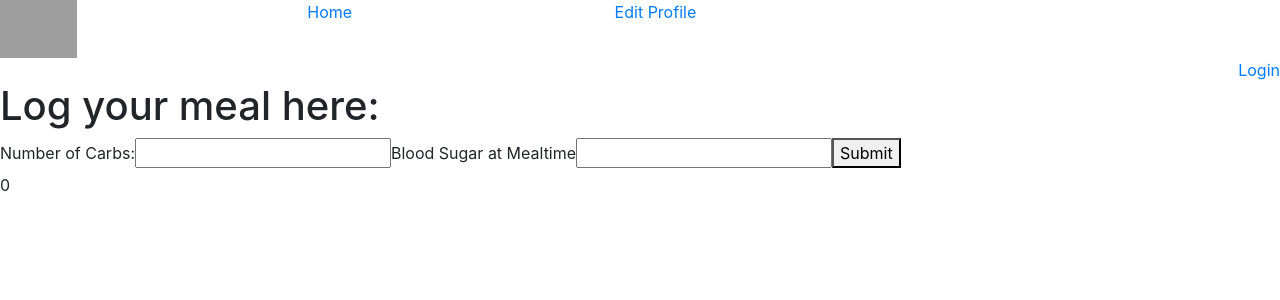
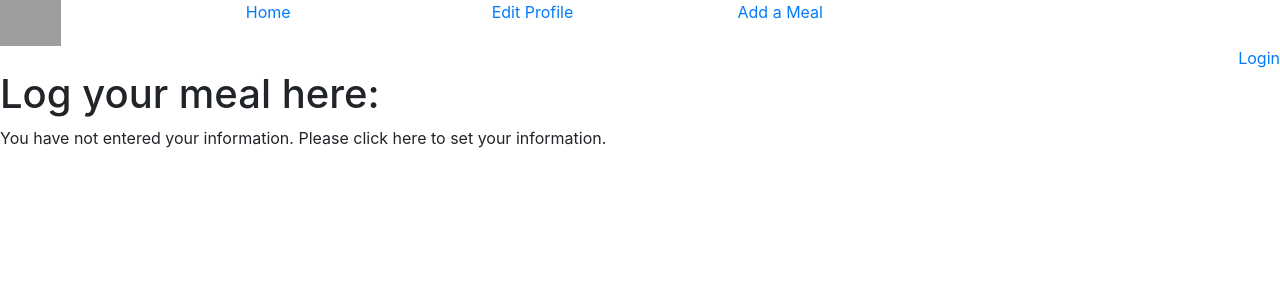
Before and after one commit to samhaile7/SugarSync_Insulin_Tracker_Application, a Vue app in the folder vue/: page /meal in a window 1280 px wide. Shown: the top 300 px of the page. Built offline with nearby package versions, Linux system fonts and the light colour scheme; grey boxes are pictures that could not be loaded.

Commit message:
pushing vue

```diff
--- a/vue/src/components/LoginBox.vue
+++ b/vue/src/components/LoginBox.vue
@@ -46,7 +46,7 @@ export default {
           if (response.status == 200) {
             this.$store.commit("SET_AUTH_TOKEN", response.data.token);
             this.$store.commit("SET_USER", response.data.user);
-            this.$router.push("/");
+            this.$router.push('/userinput');
           }
         })
         .catch(error => {
--- a/vue/src/components/MealLog.vue
+++ b/vue/src/components/MealLog.vue
@@ -2,18 +2,24 @@
   <div>
       <h1>Log your meal here:</h1>
 
-    <form action="" v-on:submit.prevent="postMealToServer()">
+    <form v-show="$store.state.userInputSuccess != false"  action="" v-on:submit.prevent="postMealToServer()">
       <label for="">Number of Carbs:</label>
-      <input type="text" v-model.number="mealInput.numberOfCarbs" />
+      <input required type="text" v-model.number="mealInput.numberOfCarbs" />
 
       <label for="">Blood Sugar at Mealtime</label>
-      <input type="text" v-model.number="mealInput.bloodSugarAtMealtime" />
+      <input required type="text" v-model.number="mealInput.bloodSugarAtMealtime" />
 
     <button type="submit">Submit</button>
 
     </form>
 
+
+    <div v-show="showCalculatedDose == true">
     {{calculatedDoseFromServer}}
+    </div>
+
+
+    <p v-show="$store.state.userInputSuccess == false">You have not entered your information. Please click here to set your information.</p>
 
   </div>
 </template>
@@ -32,6 +38,7 @@ export default {
 
             },
             calculatedDoseFromServer: 0,
+            showCalculatedDose: false,
 
         }
     },
@@ -47,13 +54,14 @@ export default {
         postMealToServer() {
             UserInputService.addMeal(this.mealInput).then((response) => {
                 if (response.status === 201) {
-
+                    this.showCalculatedDose = true;
                     this.calculatedDoseFromServer = response.data.suggestedDose;
 
                     //display suggested dose ad don't actually push to home
                 }
             }).catch((err) => console.log(err));
-        }
+        },
+
     }
 
 }
--- a/vue/src/components/NewUserInput.vue
+++ b/vue/src/components/NewUserInput.vue
@@ -51,6 +51,7 @@ export default {
         .then((response) => {
           if (response.status === 201) {
             this.$router.push({ name: "home" });
+            this.$store.state.userInputSuccess = true;
           }
         })
         .catch((err) => console.log(err));
--- a/vue/src/components/TheHeader.vue
+++ b/vue/src/components/TheHeader.vue
@@ -1,14 +1,18 @@
 <template>
   <div>
     <main id="header-grid">
-      <img id="logo"
+      <img
+        id="logo"
         src="https://res.cloudinary.com/dzw4n2mgp/image/upload/v1681228697/capstone_assets/alogo-1_eh6fli.webp"
         alt=""
       />
       <router-link id="home-link" v-bind:to="{ name: 'home' }">Home</router-link
       >&nbsp;&nbsp;
-      <router-link id="edit-profile-link" v-bind:to="{ name: 'edit-profile' }"
+      <router-link id="edit-profile-link" v-bind:to="{ name: 'new-user' }"
         >Edit Profile</router-link
+      >&nbsp;&nbsp;
+      <router-link id="add-meal-link" v-bind:to="{ name: 'meal-log' }"
+        >Add a Meal</router-link
       >&nbsp;&nbsp;
       <router-link
         id="logout-link"
@@ -33,10 +37,9 @@ export default {
 </script>
 
 <style>
-
 #logo {
   grid-area: logo;
-  width: 25%
+  width: 25%;
 }
 
 #home-link {
@@ -51,17 +54,15 @@ export default {
 #login-link {
   grid-area: login-link;
 }
-
-
+#add-meal-link {
+  grid-area: add-meal-link;
+}
 
 #header-grid {
   display: grid;
-  grid-template-columns: 1fr 1fr 1fr 1fr;
-  grid-template-areas:
-  "logo home-link edit-profile-link logout-link"
-  ;
+  grid-template-columns: 1fr 1fr 1fr 1fr 1fr;
+  grid-template-areas: "logo home-link edit-profile-link add-meal-link logout-link";
 
   max-width: 100%;
-
 }
 </style>
--- a/vue/src/router/index.js
+++ b/vue/src/router/index.js
@@ -41,7 +41,7 @@ const router = new Router({
       }
     },
     {
-      path: '/edit-profile',
+      path: '/userinput',
       name: 'edit-profile',
       component: EditProfile,
       meta: {
--- a/vue/src/store/index.js
+++ b/vue/src/store/index.js
@@ -19,7 +19,8 @@ if(currentToken != null) {
 export default new Vuex.Store({
   state: {
     token: currentToken || '',
-    user: currentUser || {}
+    user: currentUser || {},
+    userInputSuccess: false,
   },
   mutations: {
     SET_AUTH_TOKEN(state, token) {
--- a/vue/src/views/Login.vue
+++ b/vue/src/views/Login.vue
@@ -46,7 +46,7 @@ export default {
           if (response.status == 200) {
             this.$store.commit("SET_AUTH_TOKEN", response.data.token);
             this.$store.commit("SET_USER", response.data.user);
-            this.$router.push("/");
+            this.$router.push({name:"edit-profile"});
           }
         })
         .catch(error => {
```
